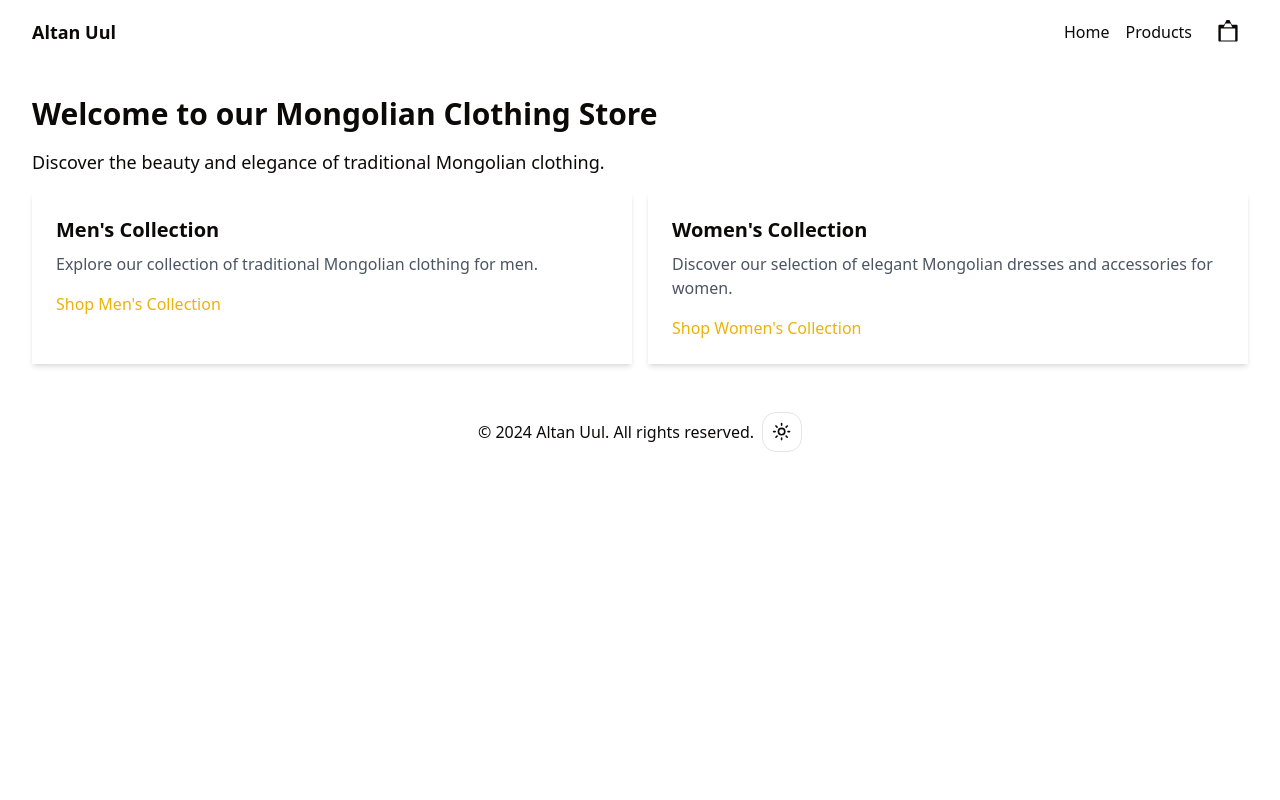
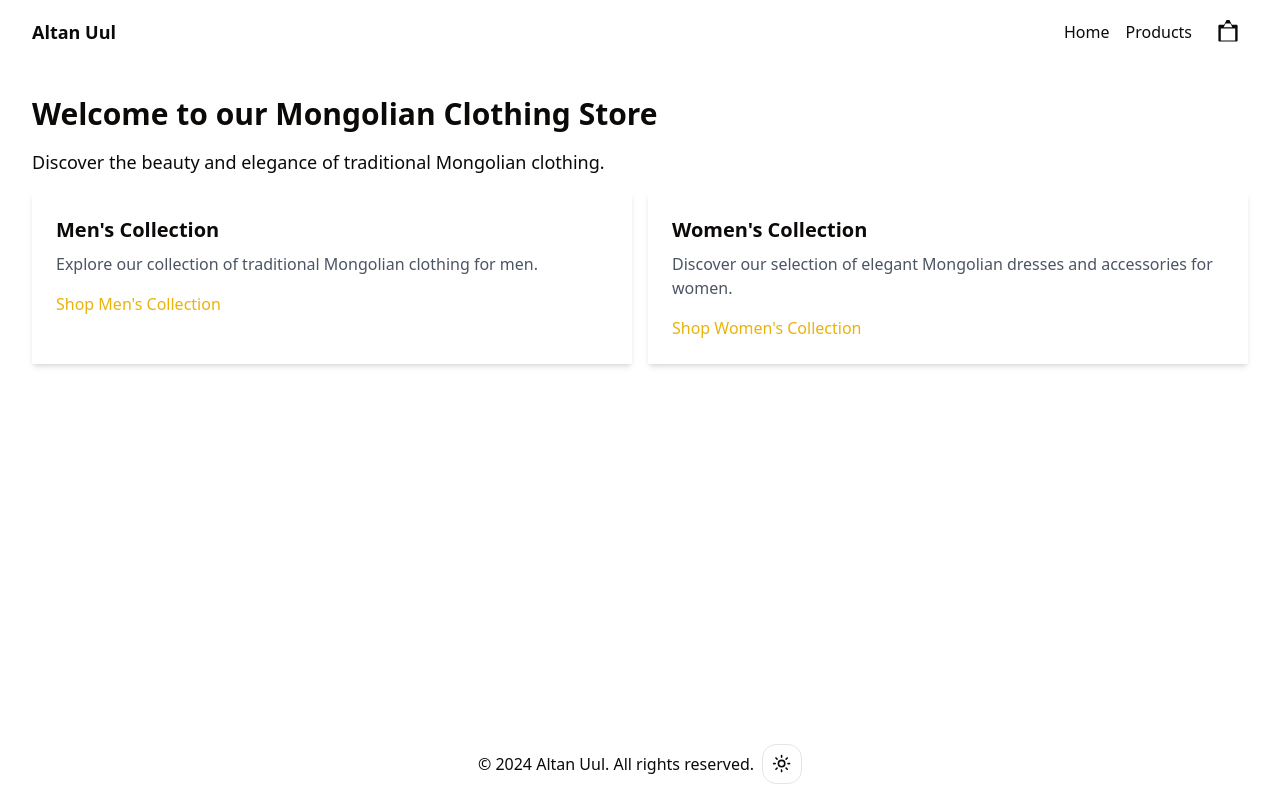
Before and after one commit to codetwentyfive/shopping-card, a React (Vite) app: page /home in a window 1280 px wide. Built offline with nearby package versions, Linux system fonts and the light colour scheme.

Commit message:
design changes

```diff
--- a/src/components/Layout.tsx
+++ b/src/components/Layout.tsx
@@ -23,16 +23,16 @@ const Layout: React.FC<LayoutProps> = ({
   totalPrice,
   removeProduct,
 }) => {
-  console.log('cart data received in Layout:', cart);
+  console.log("cart data received in Layout:", cart);
   return (
-    <div className="flex flex-col min-h-screen">
+    <div className=" flex flex-col min-h-screen m-0 content-between">
       <Header
         cart={cart}
         totalItems={totalItems}
         totalPrice={totalPrice}
         removeProduct={removeProduct}
       />
-      <main className="">{children}</main>
+      <main className="flex-1">{children}</main>
       <Footer />
     </div>
   );
```
